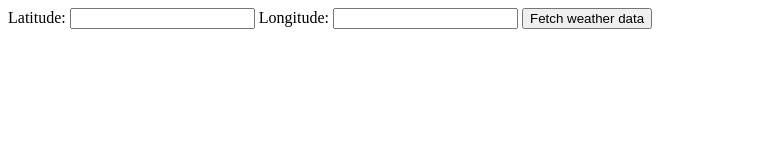
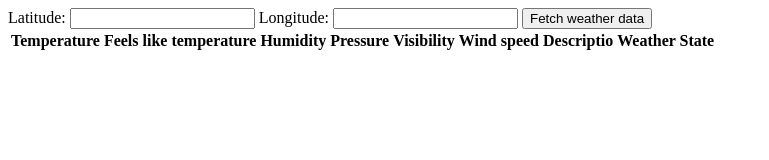
Before and after one commit to jpawz/weather-app, a website built with webpack: page src/index.html in a window 1280 px wide. Shown: the whole page, without its empty margins (0-769 px from the left). Built offline with nearby package versions, Linux system fonts and the light colour scheme.

Commit message:
Display weather on page

```diff
--- a/src/index.html
+++ b/src/index.html
@@ -17,6 +17,34 @@
     <label for="longitude">Longitude:</label>
     <input type="text" id="longitude" name="longitude">
     <button id="button">Fetch weather data</button>
+
+    <table>
+        <thead>
+            <tr>
+                <th>Temperature</th>
+                <th>Feels like temperature</th>
+                <th>Humidity</th>
+                <th>Pressure</th>
+                <th>Visibility</th>
+                <th>Wind speed</th>
+                <th>Descriptio</th>
+                <th>Weather State</th>
+            </tr>
+        </thead>
+        <tbody>
+            <tr>
+                <td id="temperature"></td>
+                <td id="feelsLikeTemperature"></td>
+                <td id="humidity"></td>
+                <td id="pressure"></td>
+                <td id="visibility"></td>
+                <td id="windSpeed"></td>
+                <td id="description"></td>
+                <td id="weatherState"></td>
+            </tr>
+        </tbody>
+    </table>
+
 </body>
 
 </html>
--- a/src/modules/UI.js
+++ b/src/modules/UI.js
@@ -10,7 +10,22 @@ export default class UI {
     button.addEventListener("click", () => {
       const latitude = document.getElementById("latitude").value;
       const longitude = document.getElementById("longitude").value;
-      Weather.fetchWeatherForLocation(latitude, longitude).then(console.log);
+      Weather.fetchWeatherForLocation(latitude, longitude).then(
+        UI.updateWeatherData
+      );
     });
   }
+
+  static updateWeatherData(weatherDto) {
+    document.getElementById("temperature").innerText = weatherDto.temperature;
+    document.getElementById("feelsLikeTemperature").innerText =
+      weatherDto.feelsLikeTemperature;
+    document.getElementById("humidity").innerText = weatherDto.humidity;
+    document.getElementById("pressure").innerText = weatherDto.pressure;
+    document.getElementById("visibility").innerText = weatherDto.visibility;
+    document.getElementById("windSpeed").innerText = weatherDto.windSpeed;
+    document.getElementById("description").innerText =
+      weatherDto.weatherDescription;
+    document.getElementById("weatherState").innerText = weatherDto.weatherState;
+  }
 }
```
